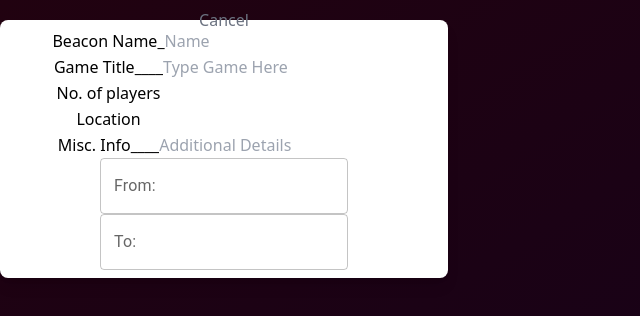
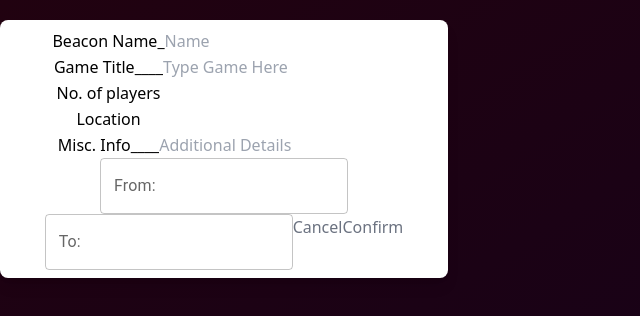
Before and after one commit to jenniferlieu/project-lomo-in-person-gaming-app, a React (Create React App) app in the folder frontend/: page / in a window 1280 px wide. Shown: the top 316 px of the page, without its empty margins (0-640 px from the left). Built offline with nearby package versions, Linux system fonts and the light colour scheme.

Commit message:
Added confirm, sent cancel/confirm to bottom

```diff
--- a/frontend/src/BeaconCreation.js
+++ b/frontend/src/BeaconCreation.js
@@ -1,6 +1,4 @@
 import React, { useState, onClose } from "react";
-import MapContainer from "./MapContainer";
-import { rectangle } from "leaflet";
 import { LocalizationProvider } from "@mui/x-date-pickers";
 import { AdapterDayjs } from "@mui/x-date-pickers/AdapterDayjs";
 import { DateTimePicker } from "@mui/x-date-pickers/DateTimePicker";
@@ -62,13 +60,14 @@ function BeaconCreation() {
             }}
           />
         </div>
-        <div classname="min-w-screen min-h-screen bg-black bg-opacity-25 flex justify-center items-center">
+        <div classname="w-20 h-40 bg-black bg-opacity-25 flex justify-center items-center">
           <label htmlFor={"input3"}>Misc. Info____</label>
           <input
             id={"MiscInfo"}
             type={"text"}
             value={misc}
             placeholder={"Additional Details"}
+            maxLength={100}
             onChange={(event) => {
               setMisc(event.target.value);
             }}
@@ -82,10 +81,16 @@ function BeaconCreation() {
           <DateTimePicker label="To: " />
         </LocalizationProvider>
         <button
-          className="absolute top-0 left-1/2 transform -translate-x-1/2 -translate-y-1/2 text-gray-500 hover:text-gray-700"
+          className="relative top-0 transform  bg-blue text-gray-500 hover:text-white-700"
           onClick={onClose}
         >
           Cancel
+        </button>
+        <button
+          className="relative top-0 transform  bg-blue text-gray-500 hover:text-white-700"
+          onClick={onClose}
+        >
+          Confirm
         </button>
       </div>
     </div>
```
